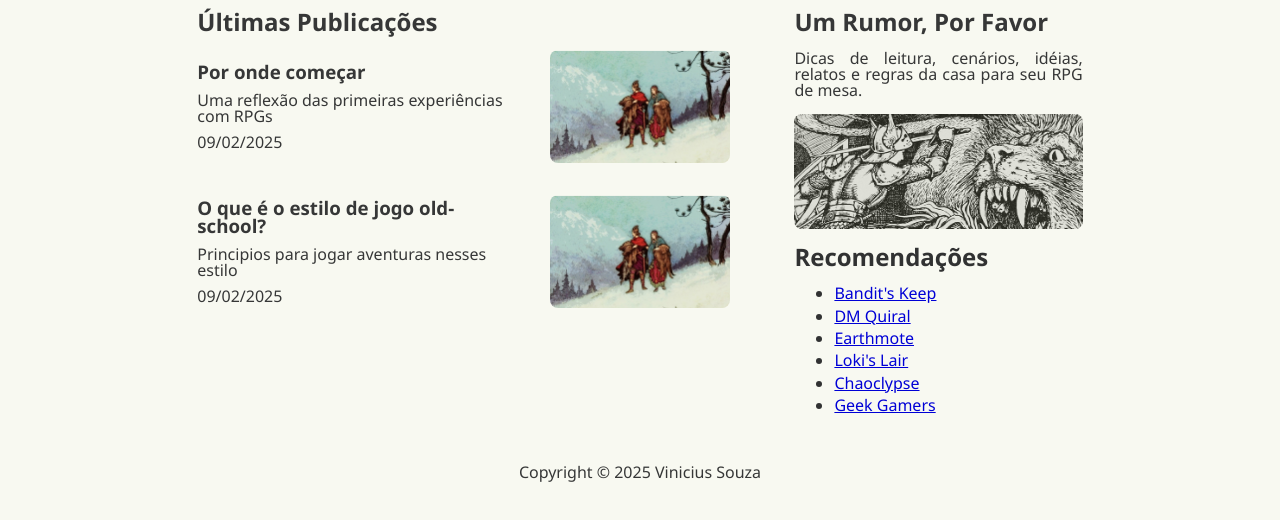
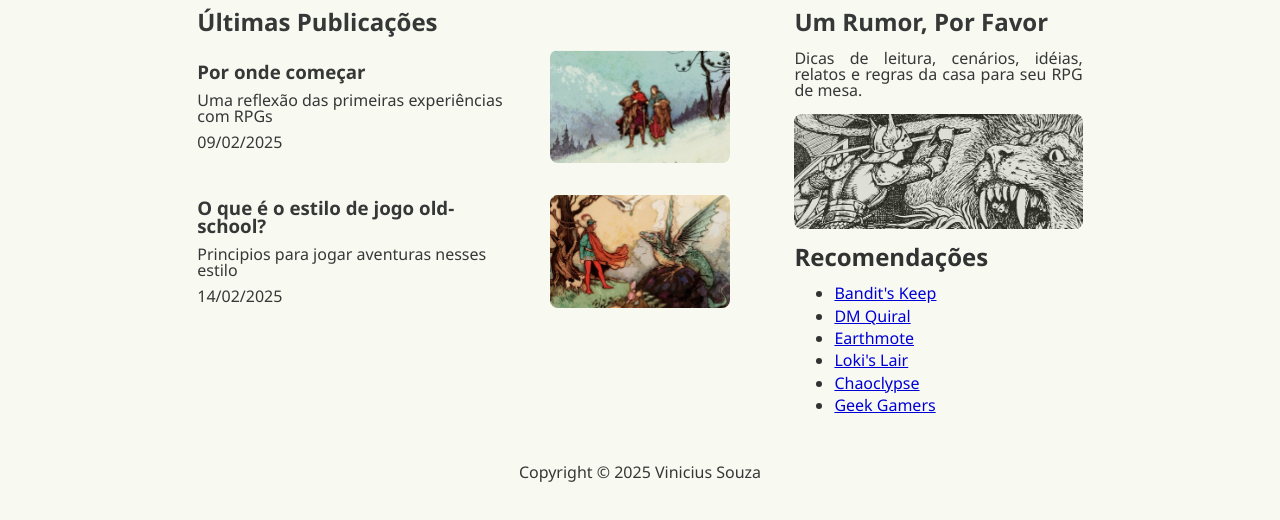
Before and after one commit to Vini-SCandido/Vini-SCandido.github.io, an Astro site: page / in a window 1280 px wide. Shown: the part 108-628 px from the top of the page. Built offline with nearby package versions, Linux system fonts and the light colour scheme; Astro itself is replaced by a stand-in of ours.

Commit message:
add image to post 2

```diff
--- a/src/blog/post-2.md
+++ b/src/blog/post-2.md
@@ -1,10 +1,10 @@
 ---
 title: 'O que é o estilo de jogo old-school?'
-pubDate: 2025-02-09
+pubDate: 2025-02-14
 description: 'Principios para jogar aventuras nesses estilo'
 author: 'Vinicius Souza'
 image:
-    url: '../assets/title/post-1.jpg'
+    url: '../assets/title/post-2.jpg'
     alt: 'Painting of two people in a cold landscape'
 tags: ["#RPG", "#Preparação"]
 ---
```
Also changed, not shown: src/assets/title/post-2.jpg (added).
